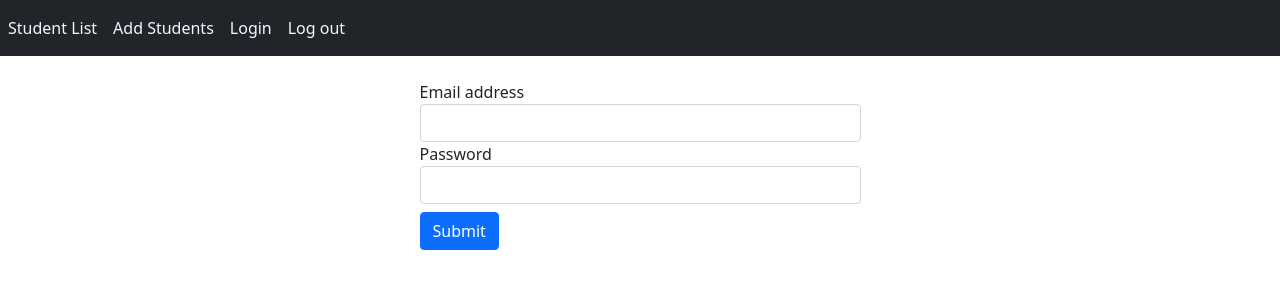
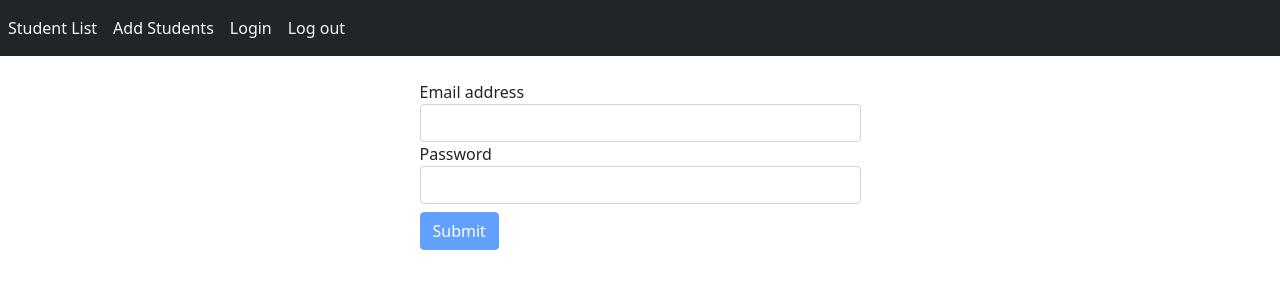
Before and after one commit to Mizan3050/student-registration, an Angular app: page /login in a window 1280 px wide. Shown: the top 300 px of the page. Built offline with nearby package versions, Linux system fonts and the light colour scheme; no server answers.

Commit message:
date pipe updated

```diff
--- a/src/app/login/login.component.html
+++ b/src/app/login/login.component.html
@@ -5,13 +5,13 @@
             <div class="col-md-5">
         <div class="form-group">
           <label for="exampleInputEmail1">Email address</label>
-          <input type="email" class="form-control" id="exampleInputEmail1" aria-describedby="emailHelp" formControlName="username">
+          <input type="text" [class.is-invalid]="username.invalid && username.touched" class="form-control"  aria-describedby="emailHelp" formControlName="username">
         </div>
         <div class="form-group">
           <label for="exampleInputPassword1">Password</label>
-          <input type="password" class="form-control" id="exampleInputPassword1" formControlName="password">
+          <input type="password" [class.is-invalid]="password.invalid && password.touched" class="form-control"  formControlName="password">
         </div>
-        <button type="submit" class="btn btn-primary mt-2">Submit</button>
+        <button type="submit" class="btn btn-primary mt-2" [disabled]="studentLogin.invalid">Submit</button>
         </div>
         </div>
       </form>
--- a/src/app/login/login.component.ts
+++ b/src/app/login/login.component.ts
@@ -15,6 +15,12 @@ export class LoginComponent implements OnInit {
   isLoggedIn = false;
   constructor(private fb:FormBuilder, private authService : AuthService, private route : Router) { }
 
+  get username(){
+    return this.studentLogin.get('username');
+  }
+  get password(){
+    return this.studentLogin.get('password');
+  }
   ngOnInit(): void {
     this.studentLogin = this.fb.group({
       username:['', [Validators.required, Validators.minLength(3)]],
--- a/src/app/student-list/student-list.component.html
+++ b/src/app/student-list/student-list.component.html
@@ -18,7 +18,7 @@
         <td><a routerLink="/studentList/{{student.id}}">{{student.name}}</a></td>
         <td>{{student.username}}</td>
         <td>{{student.city | isUndefined}}</td>
-        <td>{{student.dateOfBirth | isUndefined}}</td>
+        <td>{{student?.dateOfBirth | date: 'MM/dd/yyyy' | isUndefined}}</td>
         <td>{{student.extraCurricular | isUndefined}}</td>
         <td><button class="btn btn-danger" style="color: white;" (click)="deleteStudent(student.id,i)">|_|</button>
         <a><button class="btn btn-warning" style="color: white;" (click)="updateStudent(student.id,i)">Ed</button></a>
--- a/src/app/student-list/student-list.component.ts
+++ b/src/app/student-list/student-list.component.ts
@@ -3,6 +3,7 @@ import {StudentService} from '../services/student.service';
 import {Student} from '../models/student'
 import { AuthService } from '../services/auth.service';
 import {  Router } from '@angular/router';
+import { IsUndefinedPipe } from '../checknull.pipe';
 @Component({
   selector: 'app-student-list',
   templateUrl: './student-list.component.html',
@@ -15,6 +16,7 @@ export class StudentListComponent implements OnInit {
 
   //loading student list data
   ngOnInit(): void {
+    const {transform: isUndefined} = new IsUndefinedPipe();
     if(this.student.studentData){
       this.listOfStudents = this.student.studentData;
     }
```
